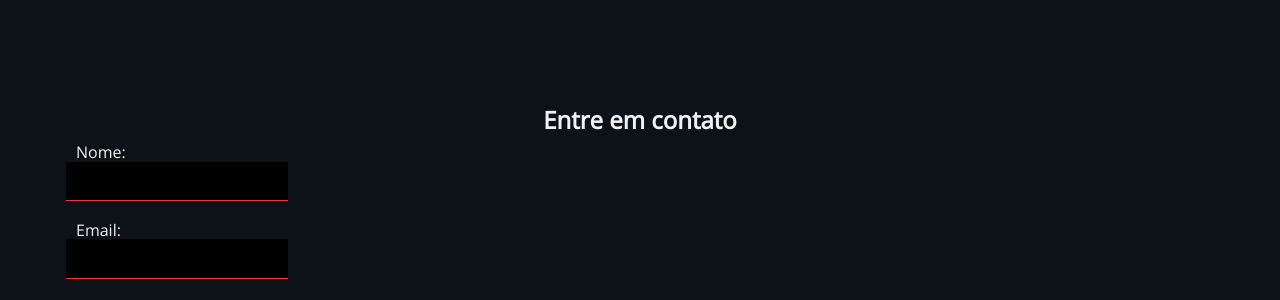
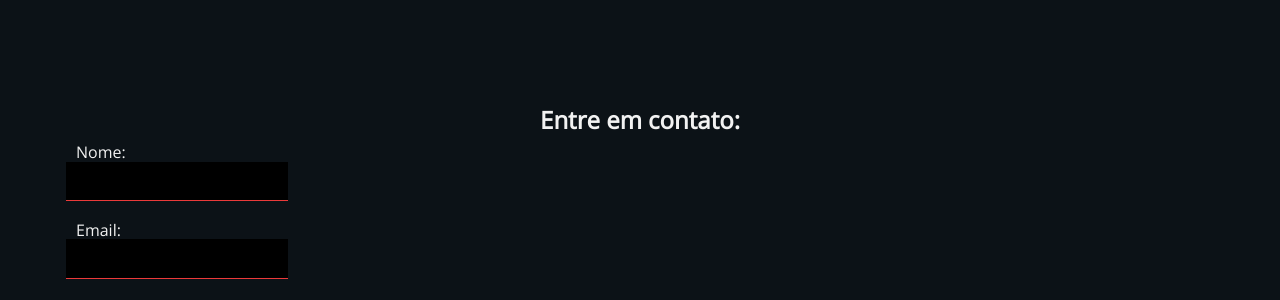
Before and after one commit to marcoinf/marcoinf.github.io, a Jekyll site: the page built from _pages/about.md, in a window 1280 px wide. Shown: the part 208-508 px from the top of the page. Built offline with Jekyll 4.4.1, drawn with Linux system fonts in a browser that asks for light colours.

Commit message:
Update about.md

```diff
--- a/_pages/about.md
+++ b/_pages/about.md
@@ -37,7 +37,7 @@ permalink: /about/
 }
 </style>
 
-<h2 class="contact__title">Entre em contato</h2>
+<h2 class="contact__title">Entre em contato:</h2>
 <form class="form" name="contact" method="POST" data-netlify="true">
   <div class="form__field">
     <div><label for="name" class="form__label">Nome: </label></div>
```
